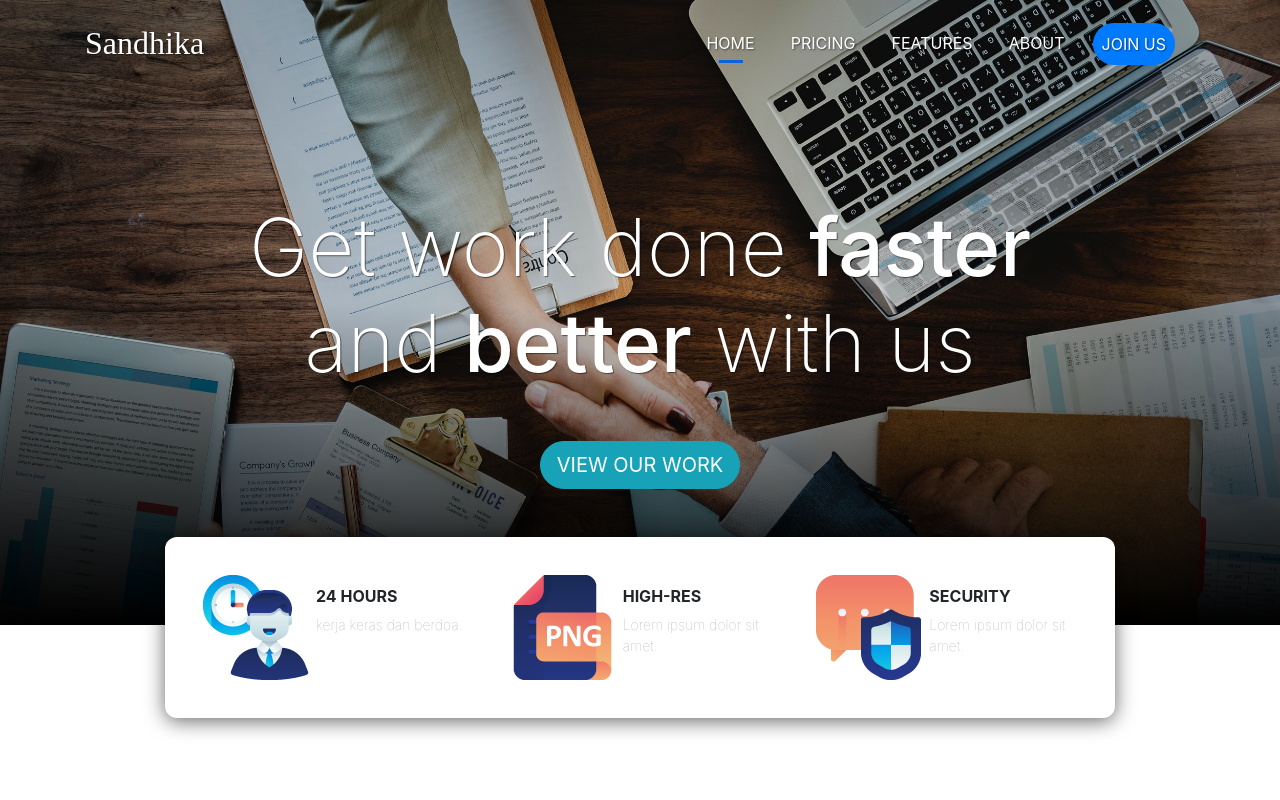
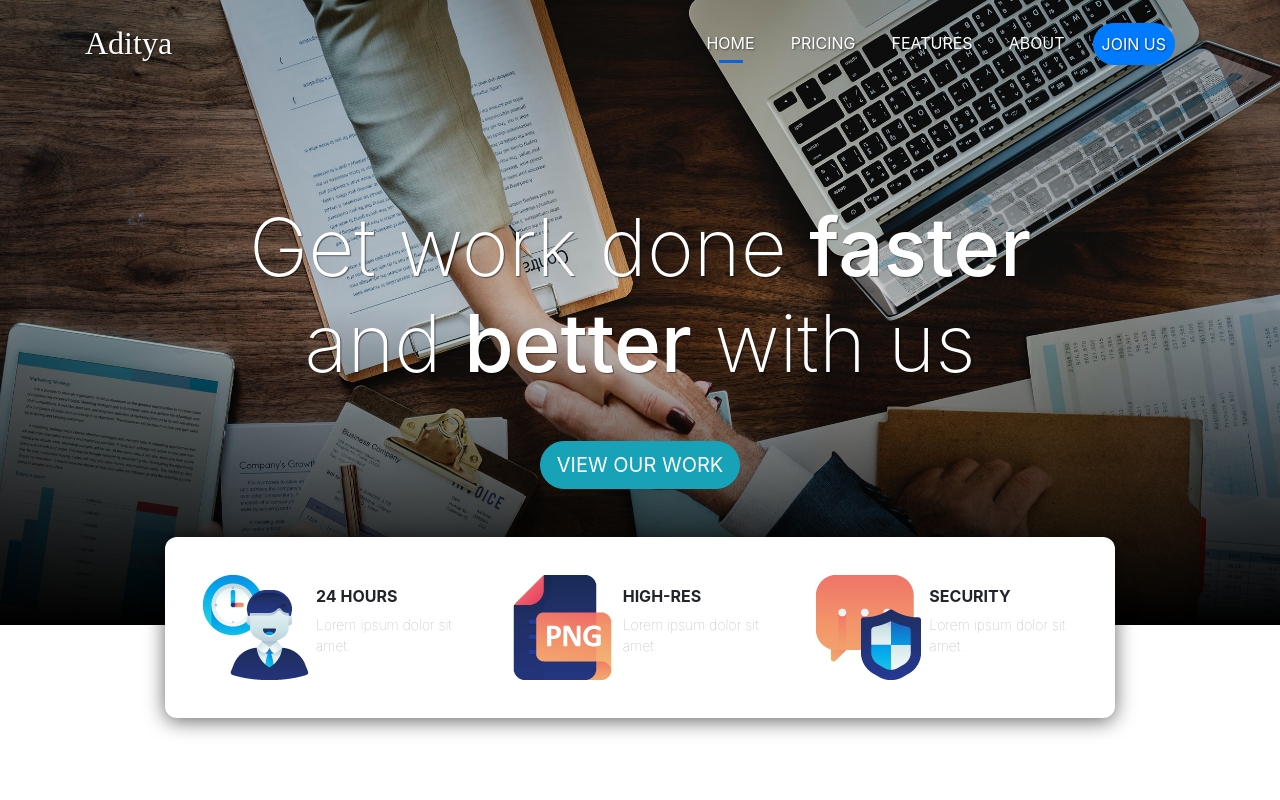
Before and after one commit to orang-ke-dua/rebase, a plain HTML site: page index.html in a window 1280 px wide. Shown: the top 800 px of the page. Drawn offline with nearby package versions, Linux system fonts and the light colour scheme; a web font is replaced by a local one.

Commit message:
resolve conflict rebase

```diff
--- a/index.html
+++ b/index.html
@@ -23,7 +23,7 @@
   <!-- Navbar -->
   <nav class="navbar navbar-expand-lg navbar-light">
     <div class="container">
-      <a class="navbar-brand" href="#">Sandhika</a>
+      <a class="navbar-brand" href="#">Aditya</a>
       <button class="navbar-toggler" type="button" data-toggle="collapse" data-target="#navbarNavAltMarkup"
         aria-controls="navbarNavAltMarkup" aria-expanded="false" aria-label="Toggle navigation">
         <span class="navbar-toggler-icon"></span>
@@ -61,7 +61,7 @@
           <div class="col-sm">
             <img src="img/employee.png" alt="Employee" class="img-fluid float-left">
             <h4>24 Hours</h4>
-            <p>kerja keras dan berdoa.</p>
+            <p>Lorem ipsum dolor sit amet.</p>
           </div>
           <div class="col-lg">
             <img src="img/hires.png" alt="HiRes" class="img-fluid float-left">
```
